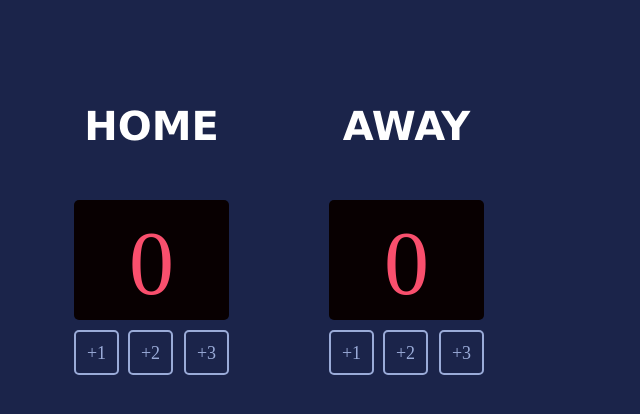
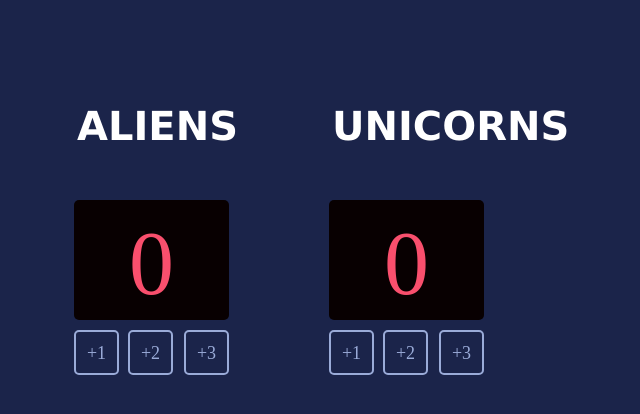
Before and after one commit to KuronenJohanna/Scoreboard, a website built with Vite: page index.html in a window 1280 px wide. Shown: the whole page, without its empty margins (8-648 px from the left). Built offline with nearby package versions, Linux system fonts and the light colour scheme; a web font is replaced by a local one.

Commit message:
Update scorenames

```diff
--- a/index.html
+++ b/index.html
@@ -6,14 +6,14 @@
     <body>
         <div class="container">
             <div>
-                <h3 id="home">HOME</h3>
+                <h3 id="home">ALIENS</h3>
                 <h2 id="home-score">0</h2>
                 <button id="home-score-btn-1" onclick="increaseHomeScoreOne()">+1</button>
                 <button id="home-score-btn-2" onclick="increaseHomeScoreTwo()">+2</button>
                 <button id="home-score-btn-3" onclick="increaseHomeScoreThree()">+3</button>
             </div>
             <div>
-                <h3 id="guest">AWAY</h3>
+                <h3 id="guest">UNICORNS</h3>
                 <h2 id="guest-score">0</h2>
                 <button id="guest-score-btn-1" onclick="increaseGuestScoreOne()">+1</button>
                 <button id="guest-score-btn-2" onclick="increaseGuestScoreTwo()">+2</button>
```
